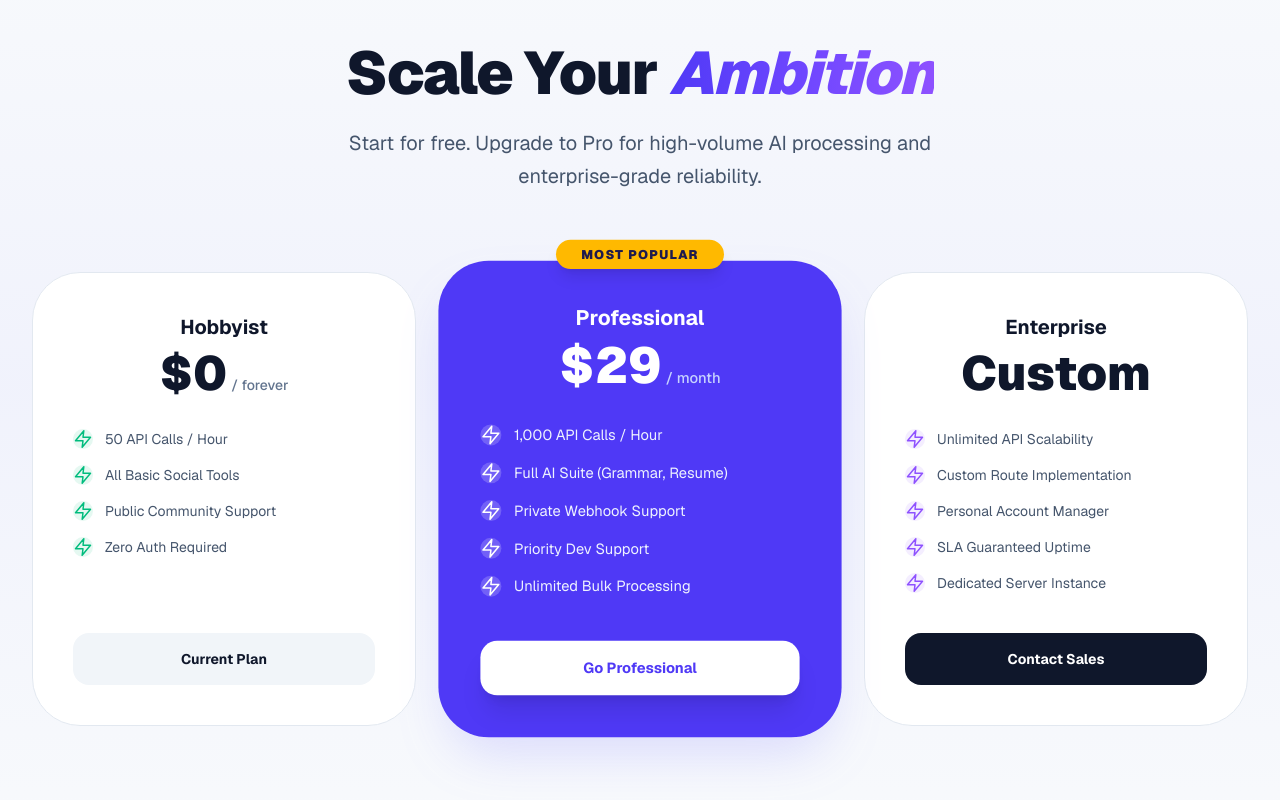
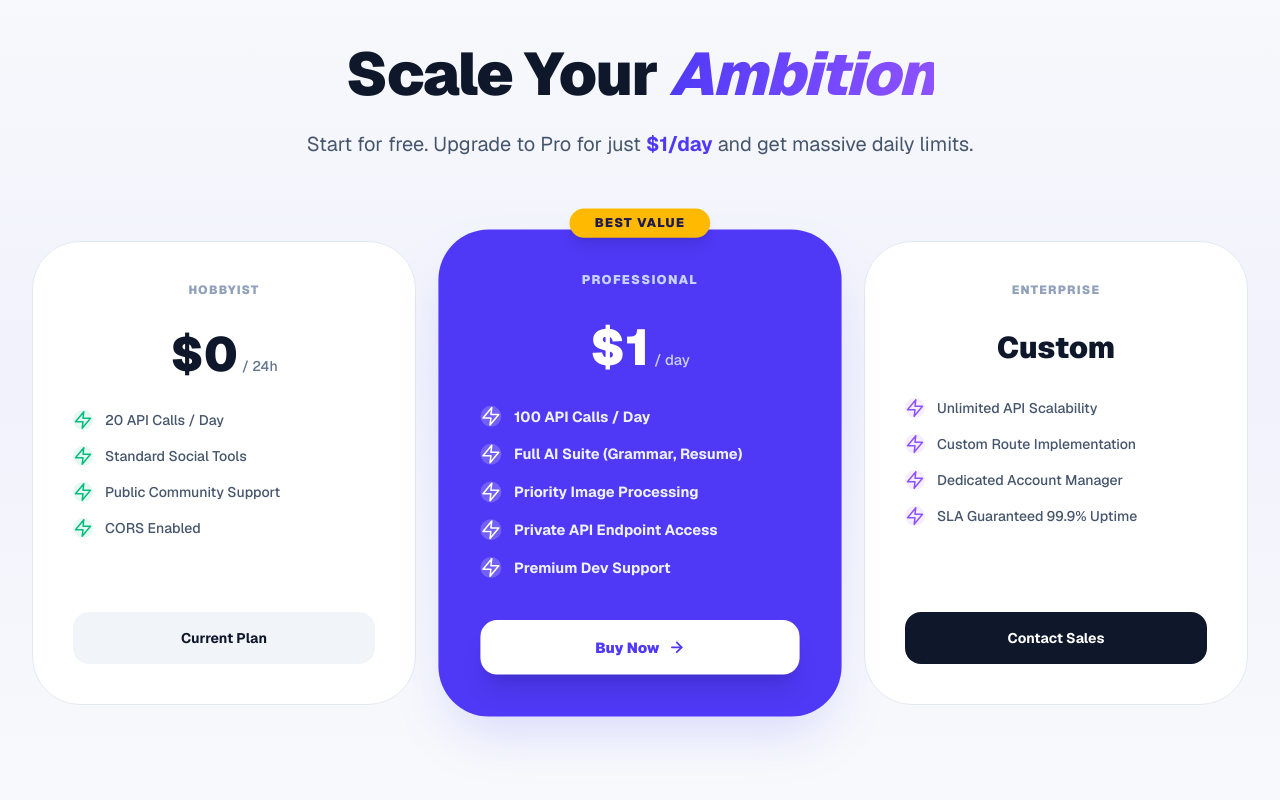
Before and after one commit to alaminislam203/qalbetools, a Next.js app: page / in a window 1280 px wide. Shown: the part 2600-3400 px from the top of the page. Built offline with nearby package versions, Linux system fonts and the light colour scheme.

Commit message:
feat: refine pricing to /day and add buy buttons

```diff
--- a/app/page.tsx
+++ b/app/page.tsx
@@ -10,8 +10,8 @@ const IconChevronDown = () => (
     <polyline points="6 9 12 15 18 9" />
   </svg>
 );
-const IconArrowRight = () => (
-  <svg width="16" height="16" viewBox="0 0 24 24" fill="none" stroke="currentColor" strokeWidth="2.5" strokeLinecap="round" strokeLinejoin="round">
+const IconArrowRight = ({ className = '' }: { className?: string }) => (
+  <svg width="16" height="16" viewBox="0 0 24 24" fill="none" stroke="currentColor" strokeWidth="2.5" strokeLinecap="round" strokeLinejoin="round" className={className}>
     <line x1="5" y1="12" x2="19" y2="12" /><polyline points="12 5 19 12 12 19" />
   </svg>
 );
@@ -1159,7 +1159,7 @@ const { data } = await response.json();
       {/* ════════════════════════════════════
           PRICING & PREMIUM SECTION
       ════════════════════════════════════ */}
-      <section id="pricing" className="py-32 relative overflow-hidden bg-slate-50 dark:bg-black">
+      <section id="pricing" className="py-32 relative overflow-hidden bg-slate-50 dark:bg-black border-t border-slate-200 dark:border-slate-800">
         <div className="absolute inset-0 bg-gradient-to-b from-transparent via-indigo-500/5 to-transparent pointer-events-none" />
 
         <div className="max-w-7xl mx-auto px-4 sm:px-6 lg:px-8 relative z-10 text-center">
@@ -1168,23 +1168,23 @@ const { data } = await response.json();
               Scale Your <span className="text-transparent bg-clip-text bg-gradient-to-r from-indigo-600 to-violet-500 dark:from-indigo-400 dark:to-violet-400 font-black italic">Ambition</span>
             </h2>
             <p className="text-slate-600 dark:text-slate-400 text-xl max-w-2xl mx-auto leading-relaxed">
-              Start for free. Upgrade to Pro for high-volume AI processing and enterprise-grade reliability.
+              Start for free. Upgrade to Pro for just <strong className="text-indigo-600 dark:text-indigo-400">$1/day</strong> and get massive daily limits.
             </p>
           </FadeUp>
 
           <div className="grid md:grid-cols-3 gap-8 items-stretch">
             {/* Free Tier */}
             <div className="group p-10 rounded-[3rem] bg-white dark:bg-slate-950 border border-slate-200 dark:border-slate-800 flex flex-col hover:border-indigo-500/30 transition-all duration-500 hover:shadow-2xl">
+              <div className="mb-8 font-black uppercase tracking-widest text-slate-400 text-xs">Hobbyist</div>
               <div className="mb-8">
-                <h3 className="text-xl font-bold text-slate-900 dark:text-white mb-2">Hobbyist</h3>
                 <div className="flex items-baseline justify-center gap-1">
                   <span className="text-5xl font-black text-slate-900 dark:text-white">$0</span>
-                  <span className="text-slate-500 text-sm font-medium">/ forever</span>
+                  <span className="text-slate-500 text-sm font-medium">/ 24h</span>
                 </div>
               </div>
               <ul className="space-y-4 mb-10 text-left flex-grow">
-                {['50 API Calls / Hour', 'All Basic Social Tools', 'Public Community Support', 'Zero Auth Required'].map((feat, idx) => (
-                  <li key={idx} className="flex items-center gap-3 text-slate-600 dark:text-slate-400 text-sm">
+                {['20 API Calls / Day', 'Standard Social Tools', 'Public Community Support', 'CORS Enabled'].map((feat, idx) => (
+                  <li key={idx} className="flex items-center gap-3 text-slate-600 dark:text-slate-400 text-sm font-medium">
                     <div className="w-5 h-5 rounded-full bg-emerald-500/10 flex items-center justify-center text-emerald-500 flex-shrink-0">
                       <IconZap />
                     </div>
@@ -1200,18 +1200,18 @@ const { data } = await response.json();
             {/* Pro Tier (Featured) */}
             <div className="group p-10 rounded-[3rem] bg-indigo-600 text-white flex flex-col relative scale-105 shadow-2xl shadow-indigo-500/20">
               <div className="absolute -top-5 left-1/2 -translate-x-1/2 bg-amber-400 text-indigo-950 px-6 py-1.5 rounded-full text-xs font-black uppercase tracking-widest shadow-lg">
-                Most Popular
+                Best Value
               </div>
+              <div className="mb-8 font-black uppercase tracking-widest text-indigo-200 text-xs">Professional</div>
               <div className="mb-8">
-                <h3 className="text-xl font-bold mb-2">Professional</h3>
                 <div className="flex items-baseline justify-center gap-1 text-white">
-                  <span className="text-5xl font-black">$29</span>
-                  <span className="text-indigo-200 text-sm font-medium">/ month</span>
+                  <span className="text-5xl font-black">$1</span>
+                  <span className="text-indigo-200 text-sm font-medium">/ day</span>
                 </div>
               </div>
               <ul className="space-y-4 mb-10 text-left flex-grow">
-                {['1,000 API Calls / Hour', 'Full AI Suite (Grammar, Resume)', 'Private Webhook Support', 'Priority Dev Support', 'Unlimited Bulk Processing'].map((feat, idx) => (
-                  <li key={idx} className="flex items-center gap-3 text-indigo-50 text-sm">
+                {['100 API Calls / Day', 'Full AI Suite (Grammar, Resume)', 'Priority Image Processing', 'Private API Endpoint Access', 'Premium Dev Support'].map((feat, idx) => (
+                  <li key={idx} className="flex items-center gap-3 text-indigo-50 text-sm font-bold">
                     <div className="w-5 h-5 rounded-full bg-white/20 flex items-center justify-center text-white flex-shrink-0">
                       <IconZap />
                     </div>
@@ -1219,22 +1219,26 @@ const { data } = await response.json();
                   </li>
                 ))}
               </ul>
-              <button className="w-full py-4 rounded-2xl bg-white text-indigo-600 font-bold text-sm hover:bg-indigo-50 transition-all shadow-xl shadow-black/10 active:scale-95">
-                Go Professional
+              <button
+                onClick={() => window.open('https://buy.stripe.com/...', '_blank')}
+                className="w-full py-4 rounded-2xl bg-white text-indigo-600 font-black text-sm hover:bg-indigo-50 transition-all shadow-xl shadow-black/10 active:scale-95 flex items-center justify-center gap-2 group"
+              >
+                Buy Now
+                <IconArrowRight className="group-hover:translate-x-1 transition-transform" />
               </button>
             </div>
 
             {/* Enterprise Tier */}
             <div className="group p-10 rounded-[3rem] bg-white dark:bg-slate-950 border border-slate-200 dark:border-slate-800 flex flex-col hover:border-violet-500/30 transition-all duration-500 hover:shadow-2xl">
+              <div className="mb-8 font-black uppercase tracking-widest text-slate-400 text-xs">Enterprise</div>
               <div className="mb-8">
-                <h3 className="text-xl font-bold text-slate-900 dark:text-white mb-2">Enterprise</h3>
                 <div className="flex items-baseline justify-center gap-1 text-slate-900 dark:text-white">
-                  <span className="text-5xl font-black">Custom</span>
+                  <span className="text-3xl font-black">Custom</span>
                 </div>
               </div>
               <ul className="space-y-4 mb-10 text-left flex-grow">
-                {['Unlimited API Scalability', 'Custom Route Implementation', 'Personal Account Manager', 'SLA Guaranteed Uptime', 'Dedicated Server Instance'].map((feat, idx) => (
-                  <li key={idx} className="flex items-center gap-3 text-slate-600 dark:text-slate-400 text-sm">
+                {['Unlimited API Scalability', 'Custom Route Implementation', 'Dedicated Account Manager', 'SLA Guaranteed 99.9% Uptime'].map((feat, idx) => (
+                  <li key={idx} className="flex items-center gap-3 text-slate-600 dark:text-slate-400 text-sm font-medium">
                     <div className="w-5 h-5 rounded-full bg-violet-500/10 flex items-center justify-center text-violet-500 flex-shrink-0">
                       <IconZap />
                     </div>
--- a/lib/rate-limit.ts
+++ b/lib/rate-limit.ts
@@ -19,8 +19,8 @@ export type RateLimitResult = {
 // Map to store mock usage in-memory (Only persists as long as the server instance is alive)
 const usageMap = new Map<string, { count: number; lastReset: number }>();
 
-const WINDOW_MS = 60 * 60 * 1000; // 1 Hour window
-const DEFAULT_LIMIT = 50; // Requests per hour for free tier
+const WINDOW_MS = 24 * 60 * 60 * 1000; // 24 Hour window (Daily)
+const DEFAULT_LIMIT = 20; // Requests per day for free tier
 
 export async function checkRateLimit(identifier: string, tier: 'free' | 'pro' | 'enterprise' = 'free'): Promise<RateLimitResult> {
   const now = Date.now();
@@ -32,9 +32,9 @@ export async function checkRateLimit(identifier: string, tier: 'free' | 'pro' |
     userData.lastReset = now;
   }
 
-  // Set limits based on tier
+  // Set limits based on tier (User: $1/day limit 50 or 100)
   let limit = DEFAULT_LIMIT;
-  if (tier === 'pro') limit = 1000;
+  if (tier === 'pro') limit = 100;
   if (tier === 'enterprise') limit = 99999;
 
   userData.count += 1;
```
